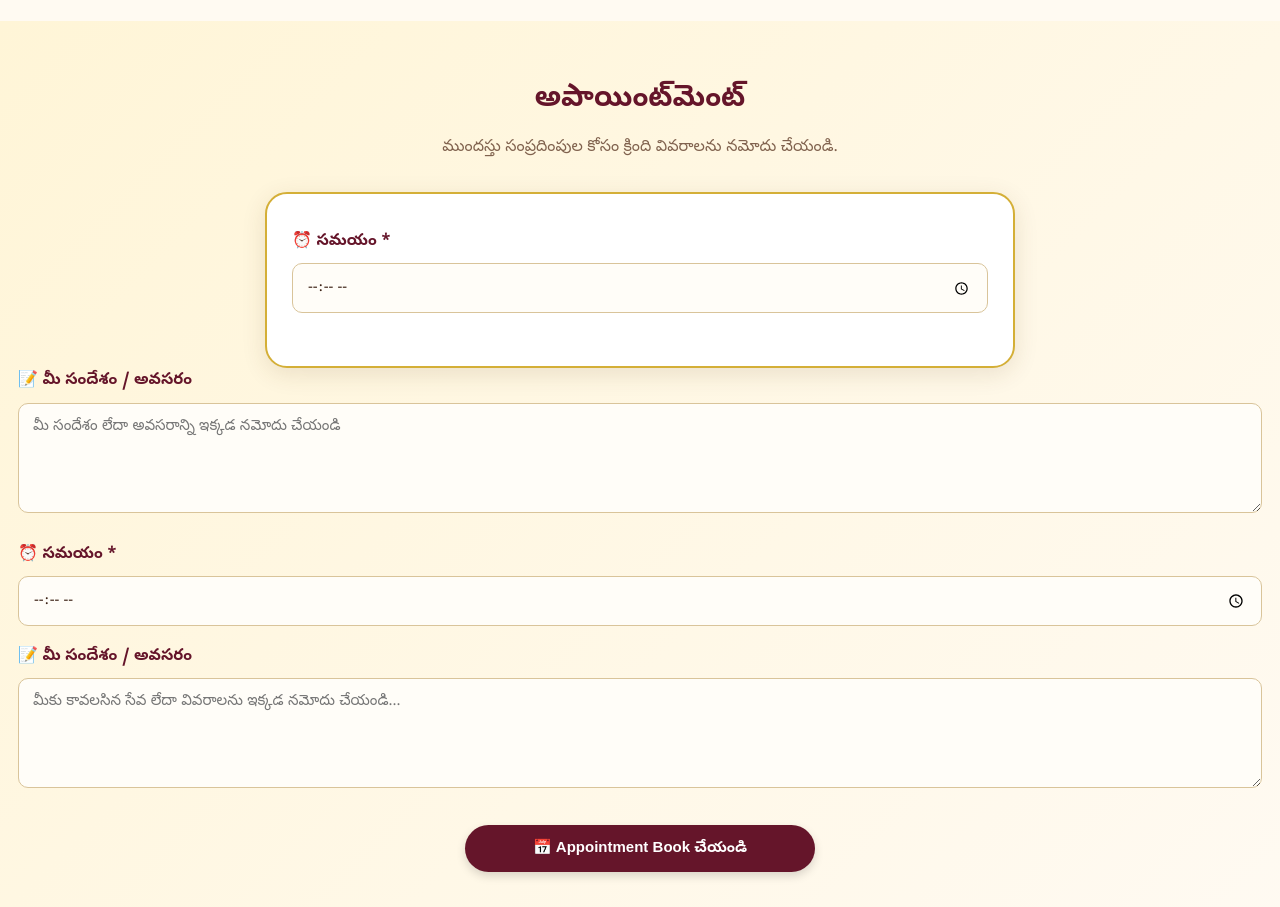
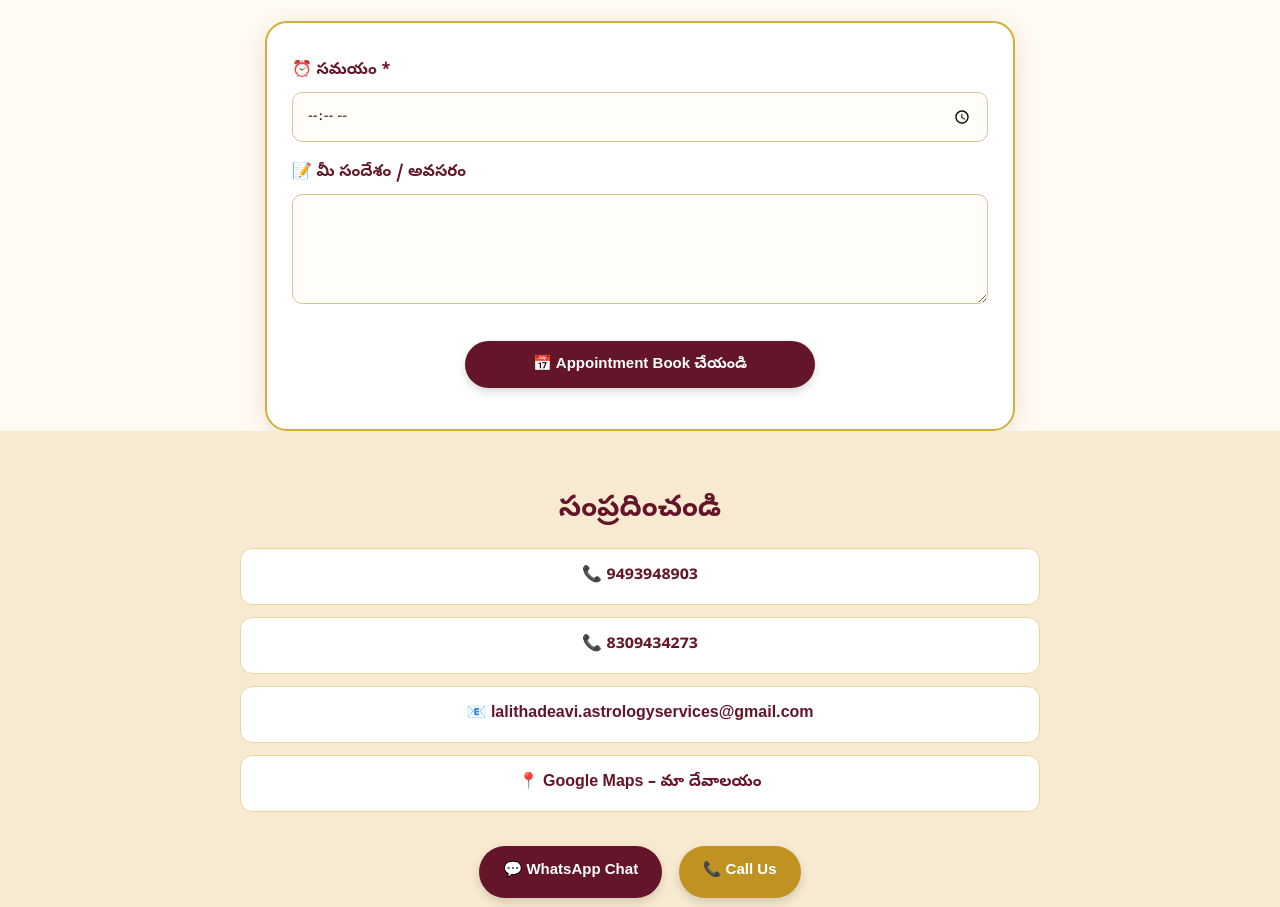
Before and after one commit to lalithadeaviastrologyservices-pixel/lalithadeavi-astro-erp, a plain HTML site: page index.html in a window 1280 px wide. Shown: the part 2220-3127 px from the top of the page. Drawn offline with nearby package versions, Linux system fonts and the light colour scheme.

Commit message:
Update index.html

```diff
--- a/index.html
+++ b/index.html
@@ -679,18 +679,6 @@ footer{
 
 </section>
 
-<!-- APPOINTMENT -->
-
-<section class="appointment-section" id="appointment">
-
-    <h2 class="section-title">
-        అపాయింట్‌మెంట్
-    </h2>
-
-    <p class="section-subtitle">
-        ముందస్తు సంప్రదింపుల కోసం క్రింది వివరాలను నమోదు చేయండి.
-    </p>
-
 <div class="appointment-box">
 
     <form id="appointmentForm">
@@ -709,8 +697,6 @@ footer{
 
         </div>
 
-</div>
-
         <div class="form-group">
 
             <label for="message">
@@ -721,35 +707,8 @@ footer{
                 id="message"
                 name="message"
                 rows="4"
-        placeholder="మీ సందేశం లేదా అవసరాన్ని ఇక్కడ నమోదు చేయండి"></textarea>
-
-</div>
-                <div class="form-group">
-
-                    <label for="appointment_time">
-                        ⏰ సమయం *
-                    </label>
-
-                    <input
-                        type="time"
-                        id="appointment_time"
-                        name="appointment_time"
-                        required>
-
-                </div>
-
-            </div>
-
-            <div class="form-group">
-
-                <label for="message">
-                    📝 మీ సందేశం / అవసరం
-                </label>
-
-                <textarea
-                    id="message"
-                    name="message"
-                    placeholder="మీకు కావలసిన సేవ లేదా వివరాలను ఇక్కడ నమోదు చేయండి..."></textarea>
+                placeholder="మీకు కావలసిన సేవ లేదా వివరాలను ఇక్కడ నమోదు చేయండి...">
+            </textarea>
 
         </div>
 
@@ -773,6 +732,7 @@ footer{
 
     </form>
 
+</div>
     </div>
 
 </section>
```
Lines whose indentation alone changed are shown as unchanged.
